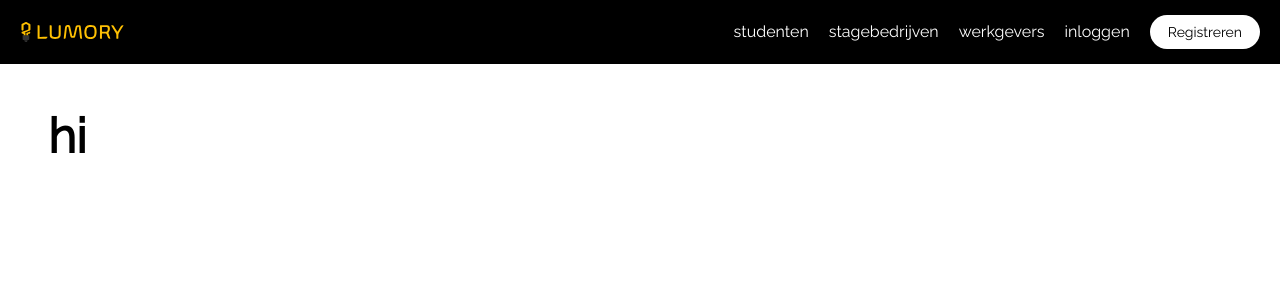
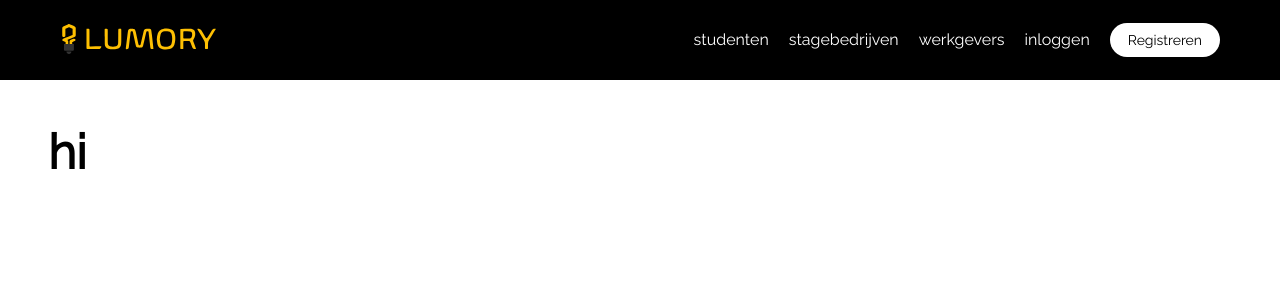
Before and after one commit to Lumory/Lumory, a Nuxt app in the folder frontend/: page / in a window 1280 px wide. Shown: the top 300 px of the page. Built offline with nearby package versions, Linux system fonts and the light colour scheme.

Commit message:
Desktop header klaar

```diff
--- a/frontend/assets/css/cssReset.css
+++ b/frontend/assets/css/cssReset.css
@@ -17,6 +17,9 @@ time, mark, audio, video {
     font-size: 100%;
     font: inherit;
     vertical-align: baseline;
+}
+html, body {
+    overflow-x: hidden;
 }
 /* HTML5 display-role reset for older browsers */
 article, aside, details, figcaption, figure,
--- a/frontend/components/TheNavbar.vue
+++ b/frontend/components/TheNavbar.vue
@@ -1,20 +1,37 @@
 <template>
 	<div>
+		<div class="navbarContainer">
 			<nav class="navbar">
 				<div class="navbar__logo navbar__item">
+					<NuxtLink to="/">
 						<img
 							class="navbarLogo__img"
 							src="~/assets/img/Logo horizontal.svg"
 							alt="Logo Lumory"
 						/>
+					</NuxtLink>
 				</div>
 				<div class="links navbar__item">
-        <div class="links__item --white">studenten</div>
-        <div class="links__item --white">stagebedrijven</div>
-        <div class="links__item --white">werkgevers</div>
-        <div class="links__item --white">inloggen</div>
+					<NuxtLink class="nuxtLink" to="/student">
+						<div tabindex="1" class="links__item --white">studenten</div>
+					</NuxtLink>
+					<NuxtLink class="nuxtLink" to="/stagebedrijf">
+						<div tabindex="2" class="links__item --white">stagebedrijven</div>
+					</NuxtLink>
+					<NuxtLink class="nuxtLink" to="/werkgever">
+						<div tabindex="3" class="links__item --white">werkgevers</div>
+					</NuxtLink>
+					<NuxtLink class="nuxtLink" to="/signin">
+						<div tabindex="4" class="links__item --white">inloggen</div>
+					</NuxtLink>
 					<n-space>
-					<n-button class="--font" color="#FFFFFF" text-color="Black" round
+						<n-button
+							focusable
+							tabindex="5"
+							class="--font"
+							color="#FFFFFF"
+							text-color="Black"
+							round
 							>Registreren</n-button
 						>
 					</n-space>
@@ -34,6 +51,7 @@
 					</svg>
 				</div>
 			</nav>
+		</div>
 		<div v-show="menuShow" class="mobileNavbar__overlay">
 			<div class="mobileNavbar__overlayHeader">
 				<div class="navbar__logo">
@@ -121,11 +139,18 @@ export default defineComponent({
 </script>
 
 <style scoped>
-.navbar {
+.navbarContainer {
 	width: 100vw;
 	height: auto;
 	min-height: 64px;
 	background-color: var(--color-background-one);
+	display: flex;
+	justify-content: center;
+}
+.navbar {
+	width: 100%;
+	max-width: 1200px;
+	height: auto;
 
 	display: flex;
 	justify-content: space-between;
@@ -134,8 +159,14 @@ export default defineComponent({
 	display: none;
 	gap: 20px;
 }
+.nuxtLink {
+	text-decoration: none;
+}
+.nuxtLink,
 .links__item {
 	height: 100%;
+}
+.links__item {
 	display: flex;
 	justify-content: center;
 	align-items: center;
@@ -161,6 +192,7 @@ export default defineComponent({
 }
 .navbarLogo__img {
 	height: 20px;
+	width: auto;
 }
 .navbar__burger,
 .navbar__close {
@@ -207,10 +239,17 @@ export default defineComponent({
 	.navbar__menu {
 		display: none;
 	}
+	.navbar {
+		min-height: 80px;
+	}
 	.links {
 		display: flex;
 		justify-content: center;
 		align-items: center;
 	}
+	.navbarLogo__img {
+		height: 30px;
+		width: auto;
+	}
 }
 </style>
```
Lines whose indentation alone changed are shown as unchanged.
